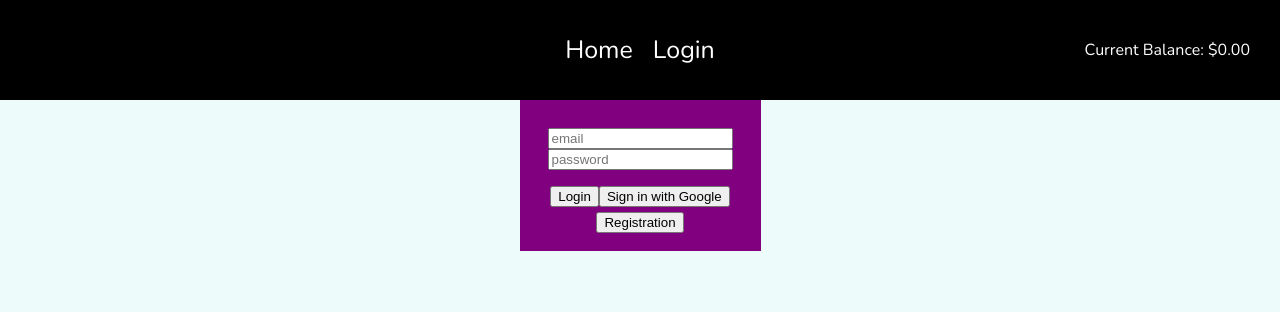
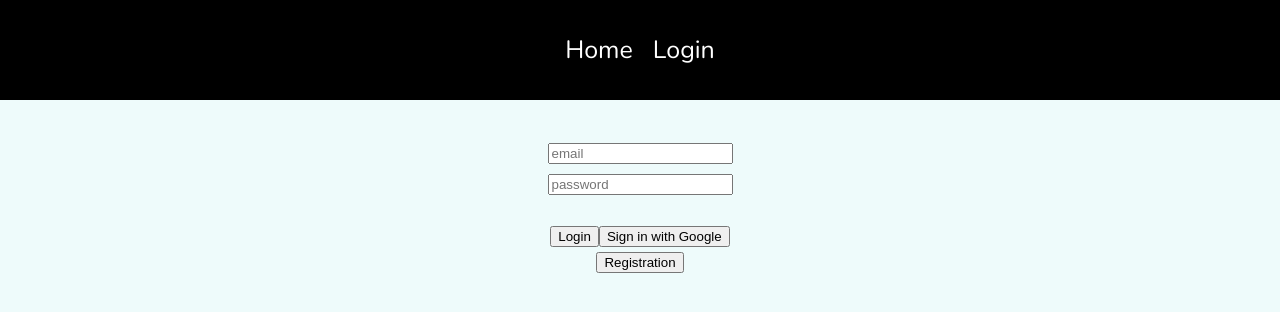
Before and after one commit to jingyu120/crypto-wallet-backend, a React (Create React App) app in the folder client/: page /login in a window 1280 px wide. Shown: the top 312 px of the page. Built offline with nearby package versions, Linux system fonts and the light colour scheme; no server answers.

Commit message:
update balance UI to not show when no user is signed in

```diff
--- a/client/src/App.js
+++ b/client/src/App.js
@@ -30,9 +30,11 @@ function App() {
             )}
           </div>
           <div className="rightnav">
-            <Link to="/balance">
-              Current Balance: ${Number(balance).toFixed(2)}{" "}
-            </Link>
+            {currentUser && (
+              <Link to="/balance">
+                Current Balance: ${Number(balance).toFixed(2)}{" "}
+              </Link>
+            )}
           </div>
         </nav>
         <Routes>
--- a/client/src/authentication/Login.css
+++ b/client/src/authentication/Login.css
@@ -1,7 +1,6 @@
 .loginPage {
   display: flex;
   flex-direction: column;
-  background: purple;
   align-items: center;
   padding: 18px;
 }
@@ -9,10 +8,11 @@
 .input-fields {
   display: flex;
   flex-direction: column;
-  padding: 10px;
+  padding: 20px;
 }
 
 .input-fields input {
+  margin: 5px;
 }
 
 .sign-in-btns {
```
